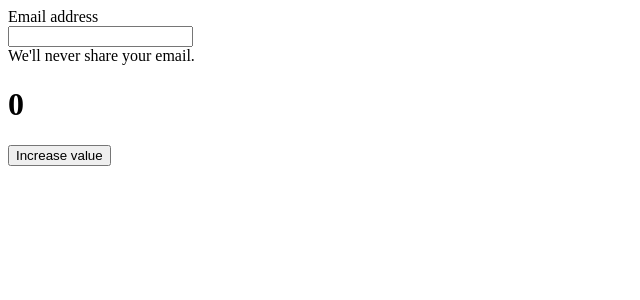
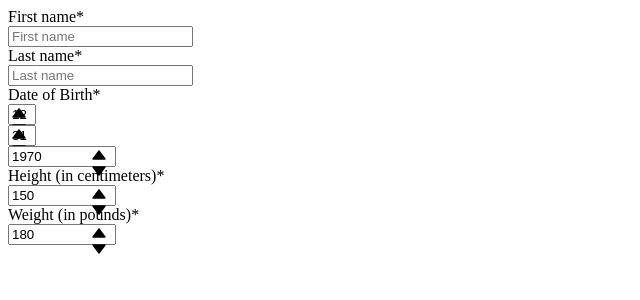
Before and after one commit to chingu-voyages/v34-bears-team-06, a Next.js app: page /resident/create in a window 1280 px wide. Shown: the top 300 px of the page, without its empty margins (0-640 px from the left). Built offline with nearby package versions, Linux system fonts and the light colour scheme.

Commit message:
added Chakra UI user input to resident/create.js

```diff
--- a/pages/resident/create.js
+++ b/pages/resident/create.js
@@ -6,6 +6,11 @@ import {
     FormLabel,
     FormErrorMessage,
     FormHelperText,
+    NumberInput,
+    NumberInputField,
+    NumberInputStepper,
+    NumberIncrementStepper,
+    NumberDecrementStepper
   } from "@chakra-ui/react"
 
 export default function create() {
@@ -13,6 +18,7 @@ export default function create() {
   const increaseValue = () => setValue(value + 1);
 
   const [firstName, setFirstName] = React.useState(null)
+  console.log(firstName)
   const [lastName, setLastName] = React.useState(null)
   const [dateOfBirth, setDateOfBirth] = React.useState(new Date())
   const [height, setHeight] = React.useState(null)
@@ -21,12 +27,68 @@ export default function create() {
 
   return (
     <>
-        <FormControl id="email">
+        {/* <FormControl id="email">
             <FormLabel>Email address</FormLabel>
             <Input type="email" />
             <FormHelperText>We'll never share your email.</FormHelperText>
             <h1>{value}</h1>
             <button onClick={increaseValue}>Increase value</button>
+        </FormControl> */}
+        <FormControl id="first-name" isRequired>
+            <FormLabel>First name</FormLabel>
+            <Input
+                onChange={event => setFirstName(event.target.value)}
+                placeholder="First name"
+            />
+            <FormLabel>Last name</FormLabel>
+            <Input
+                onChange={event => setLastName(event.target.value)}
+                placeholder="Last name"
+            />
+            <FormLabel>Date of Birth</FormLabel>
+            <NumberInput size="md" maxW={20} defaultValue={12} min={0} max={12}>
+                <NumberInputField />
+                <NumberInputStepper>
+                <NumberIncrementStepper />
+                <NumberDecrementStepper />
+                </NumberInputStepper>
+            </NumberInput>
+
+            <NumberInput size="md" maxW={20} defaultValue={31} min={0} max={31}>
+                <NumberInputField />
+                <NumberInputStepper>
+                <NumberIncrementStepper />
+                <NumberDecrementStepper />
+                </NumberInputStepper>
+            </NumberInput>
+
+            <NumberInput size="md" maxW={100} defaultValue={1970} min={1900} max={new Date().getFullYear()}>
+                <NumberInputField />
+                <NumberInputStepper>
+                <NumberIncrementStepper />
+                <NumberDecrementStepper />
+                </NumberInputStepper>
+            </NumberInput>
+
+            <FormLabel>Height (in centimeters)</FormLabel>
+            <NumberInput allowMouseWheel
+            size="md" maxW={100} defaultValue={150} min={100} max={250}>
+                <NumberInputField />
+                <NumberInputStepper>
+                    <NumberIncrementStepper />
+                    <NumberDecrementStepper />
+                </NumberInputStepper>
+            </NumberInput>
+
+            <FormLabel>Weight (in pounds)</FormLabel>
+            <NumberInput allowMouseWheel
+            size="md" maxW={100} defaultValue={180} min={40} max={400}>
+                <NumberInputField />
+                <NumberInputStepper>
+                    <NumberIncrementStepper />
+                    <NumberDecrementStepper />
+                </NumberInputStepper>
+            </NumberInput>
         </FormControl>
     </>
   );
```
